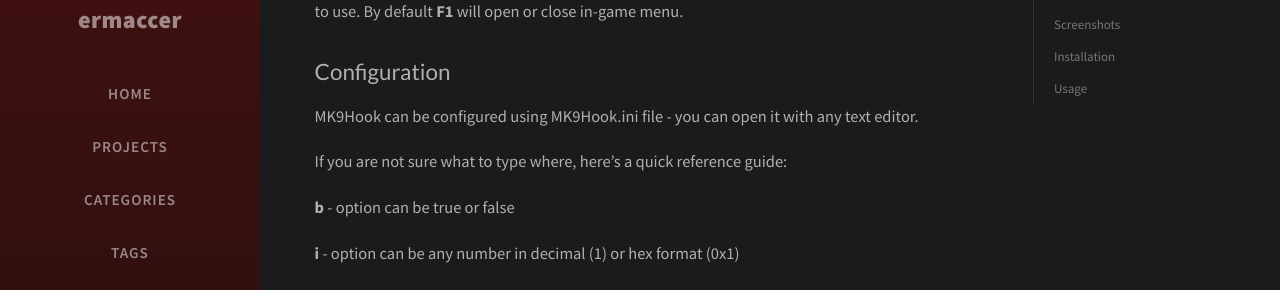
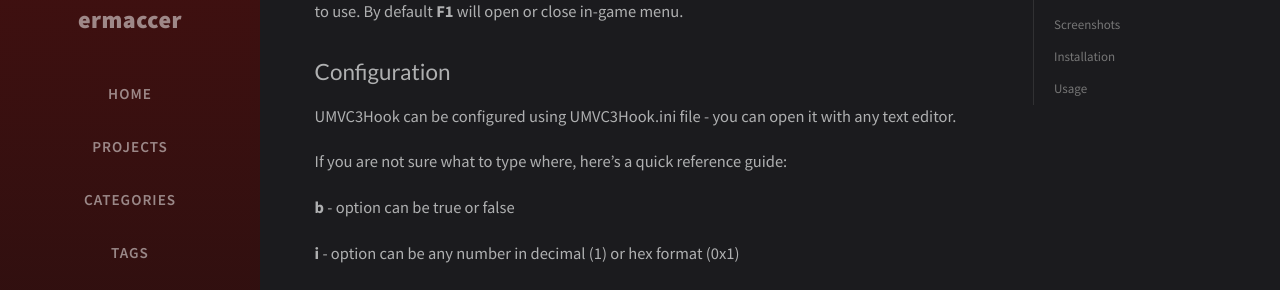
Before and after one commit to ermaccer/ermaccer.github.io, a Jekyll site: the page built from _posts/plugins/2021-11-01-umvc3hook.md, in a window 1280 px wide and 900 px high, scrolled down 1083 px. Shown: the part 154-444 px from the top of the window. Built offline with Jekyll 4.4.1, drawn with Linux system fonts in a browser that asks for light colours; nearby versions of some CDN libraries; comment, search, counter and statistics services are not loaded.

Commit message:
Update 2021-11-01-umvc3hook.md

```diff
--- a/_posts/plugins/2021-11-01-umvc3hook.md
+++ b/_posts/plugins/2021-11-01-umvc3hook.md
@@ -53,7 +53,7 @@ and is ready to use. By default **F1** will open or close in-game menu.
 
 ## Configuration
 
-MK9Hook can be configured using MK9Hook.ini file - you can open it with any text editor.
+UMVC3Hook can be configured using UMVC3Hook.ini file - you can open it with any text editor.
 
 
 If you are not sure what to type where, here's a quick reference guide:
```
